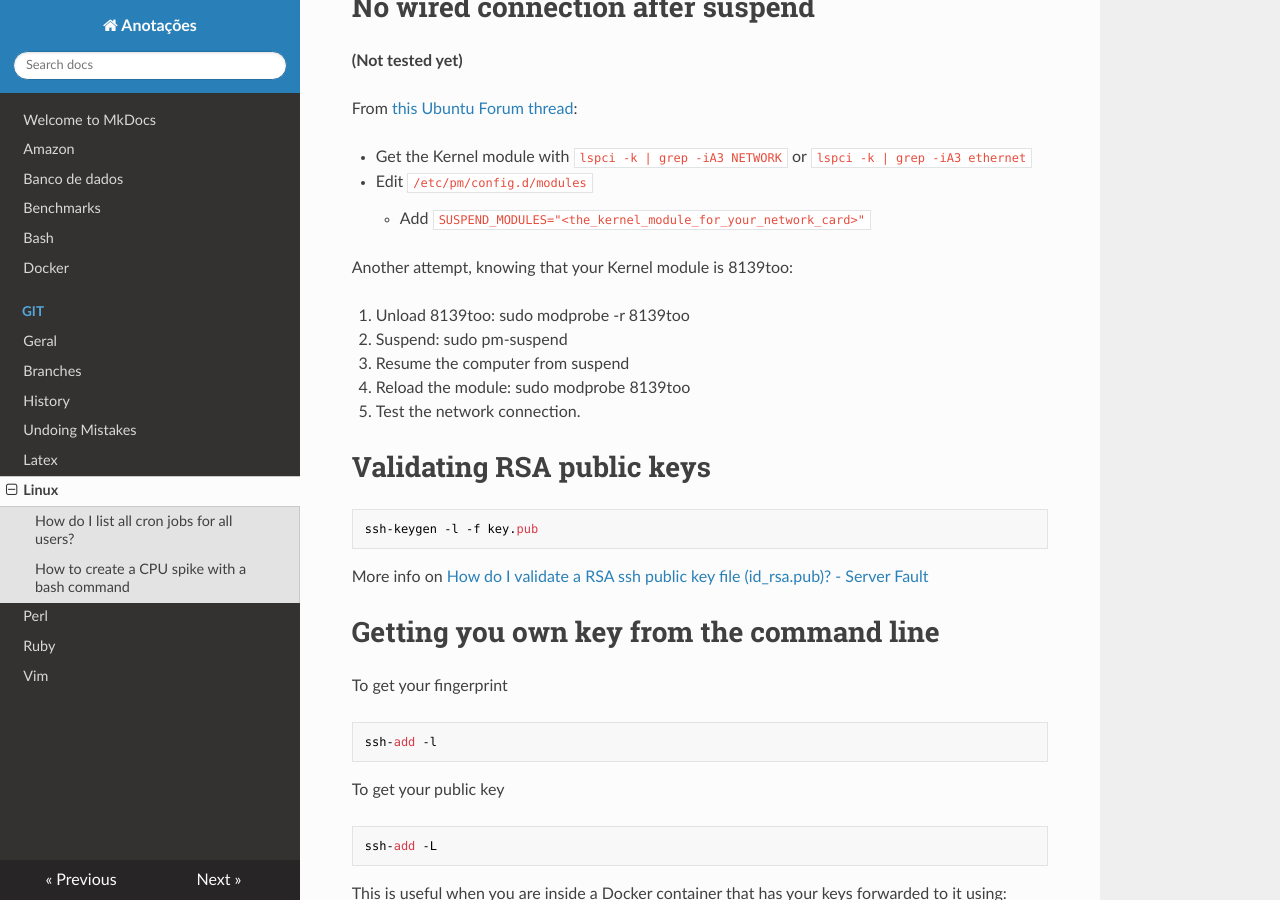
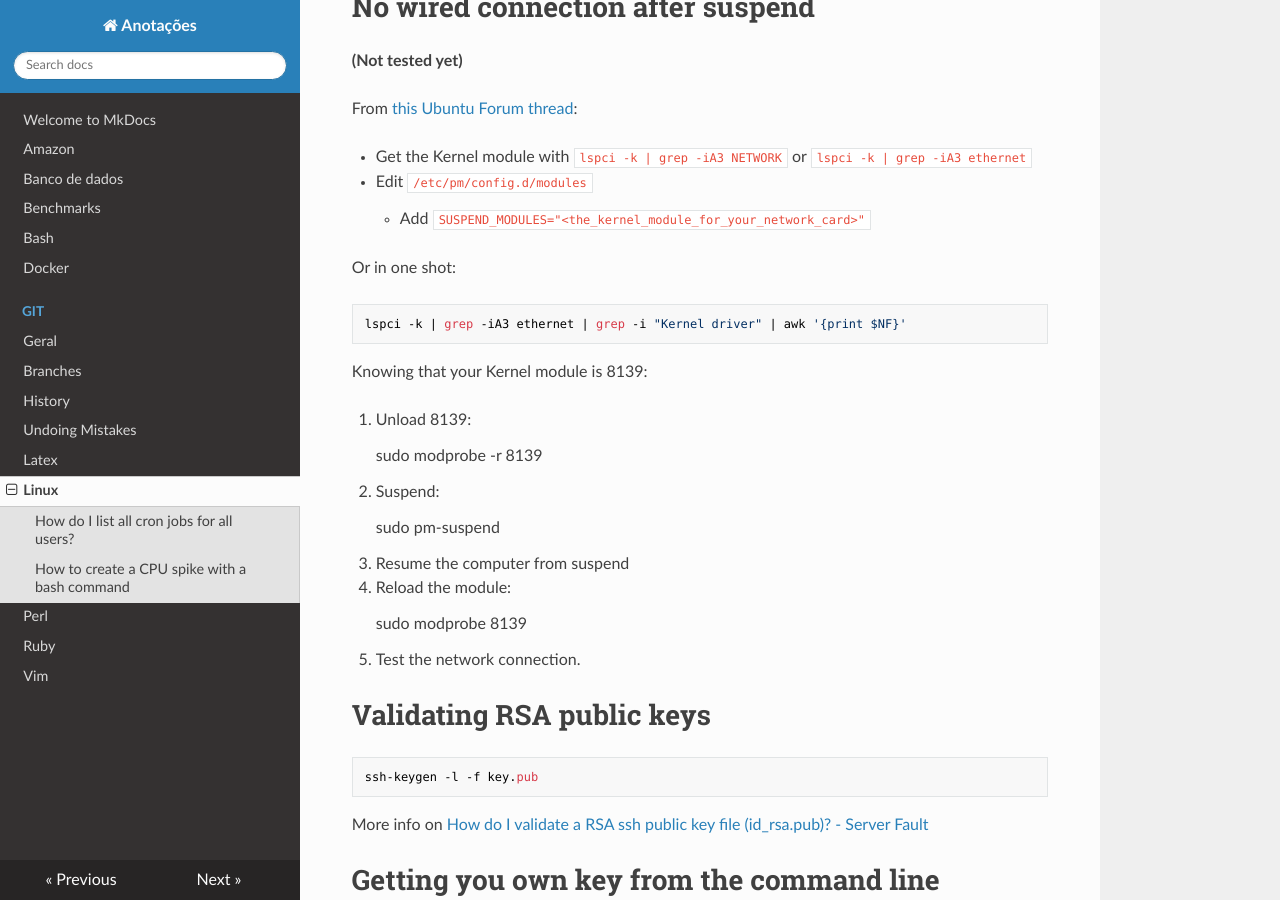
Before and after one commit to hposca/useful_notes, an MkDocs documentation site: the page built from docs/linux.md, in a window 1280 px wide and 900 px high, scrolled down 5175 px. Built offline with MkDocs 1.6.1, drawn with Linux system fonts in a browser that asks for light colours; nearby versions of some CDN libraries; old or Windows-style settings are respelled for this version of MkDocs.

Commit message:
Adjusting the notes on how to recover your network after a suspension

```diff
--- a/docs/linux.md
+++ b/docs/linux.md
@@ -237,15 +237,25 @@ From [this Ubuntu Forum thread](http://ubuntuforums.org/showthread.php?t=2179603
 - Edit `/etc/pm/config.d/modules`
     - Add `SUSPEND_MODULES="<the_kernel_module_for_your_network_card>"`
 
-Another attempt, knowing that your Kernel module is 8139too:
+Or in one shot:
 
-1. Unload 8139too:
-    sudo modprobe -r 8139too
+    lspci -k | grep -iA3 ethernet | grep -i "Kernel driver" | awk '{print $NF}'
+
+Knowing that your Kernel module is 8139:
+
+1. Unload 8139:
+
+    sudo modprobe -r 8139
+
 2. Suspend:
+
     sudo pm-suspend
+
 3. Resume the computer from suspend
 4. Reload the module:
-    sudo modprobe 8139too
+
+    sudo modprobe 8139
+
 5. Test the network connection.
 
 # Validating RSA public keys
```
